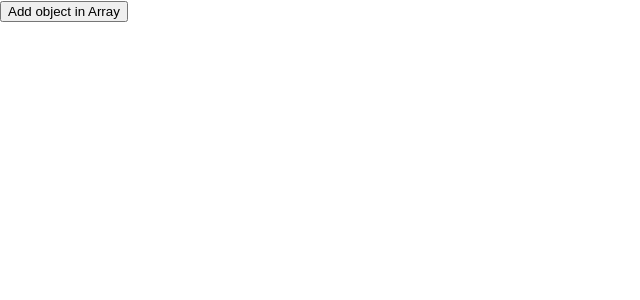
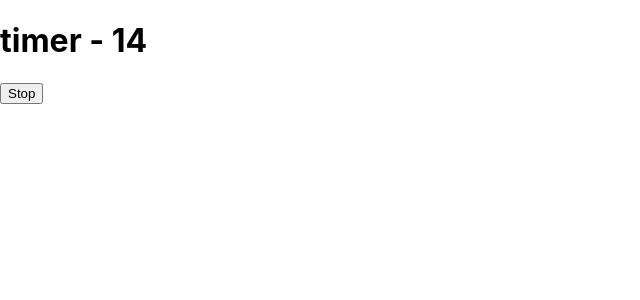
Before and after one commit to Barbarpotato/React-Hook-Fundamental, a React (Create React App) app: page / in a window 1280 px wide. Shown: the top 300 px of the page, without its empty margins (0-640 px from the left). Built offline with nearby package versions, Linux system fonts and the light colour scheme.

Commit message:
useRef Fundamental-1

```diff
--- a/src/App.js
+++ b/src/App.js
@@ -1,9 +1,23 @@
-import Hookarray from "./components/Hookarray";
+import { useRef, useEffect, useState } from "react";
 
 function App() {
+
+  const [timer, setTimer] = useState(0)
+  const intervalRef = useRef()
+
+  useEffect(() => {
+    intervalRef.current = setInterval(() => {
+      setTimer(prevValue => prevValue + 1)
+    }, 1000)
+    return () => {
+      clearInterval(intervalRef)
+    }
+  }, [])
+
   return (
     <div>
-      <Hookarray />
+      <h1>timer - {timer}</h1>
+      <button onClick={clearInterval(intervalRef)}>Stop</button>
     </div>
   );
 }
--- a/src/components/Hookarray.jsx
+++ /dev/null
@@ -1,24 +0,0 @@
-import React, { useState } from 'react'
-
-export default function Hookarray() {
-
-    const [item, setItem] = useState([])
-
-    const addItem = () => {
-        setItem([...item, {
-            id: 1,
-            value: 'Darmawan'
-        }])
-    }
-
-    return (
-        <div>
-            <button onClick={addItem}>Add object in Array</button>
-            {
-                item.map((item) => (
-                    <p>{item.value}</p>
-                ))
-            }
-        </div>
-    )
-}
```
Also changed, not shown: src/components/Hookcounter.jsx (deleted, +0 -21 lines), src/components/Hookobject.jsx (deleted, +0 -15 lines), 1 other file (tests, documents, lock files or other folders).
